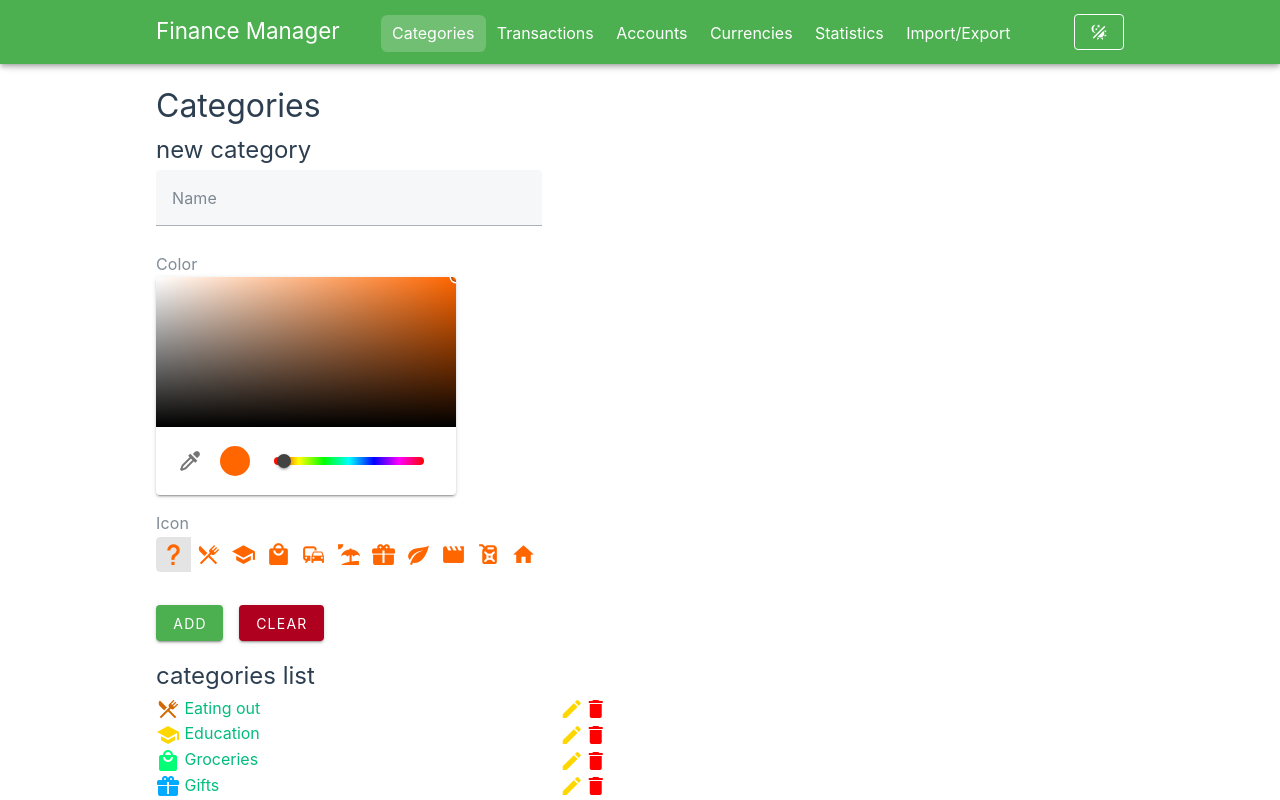
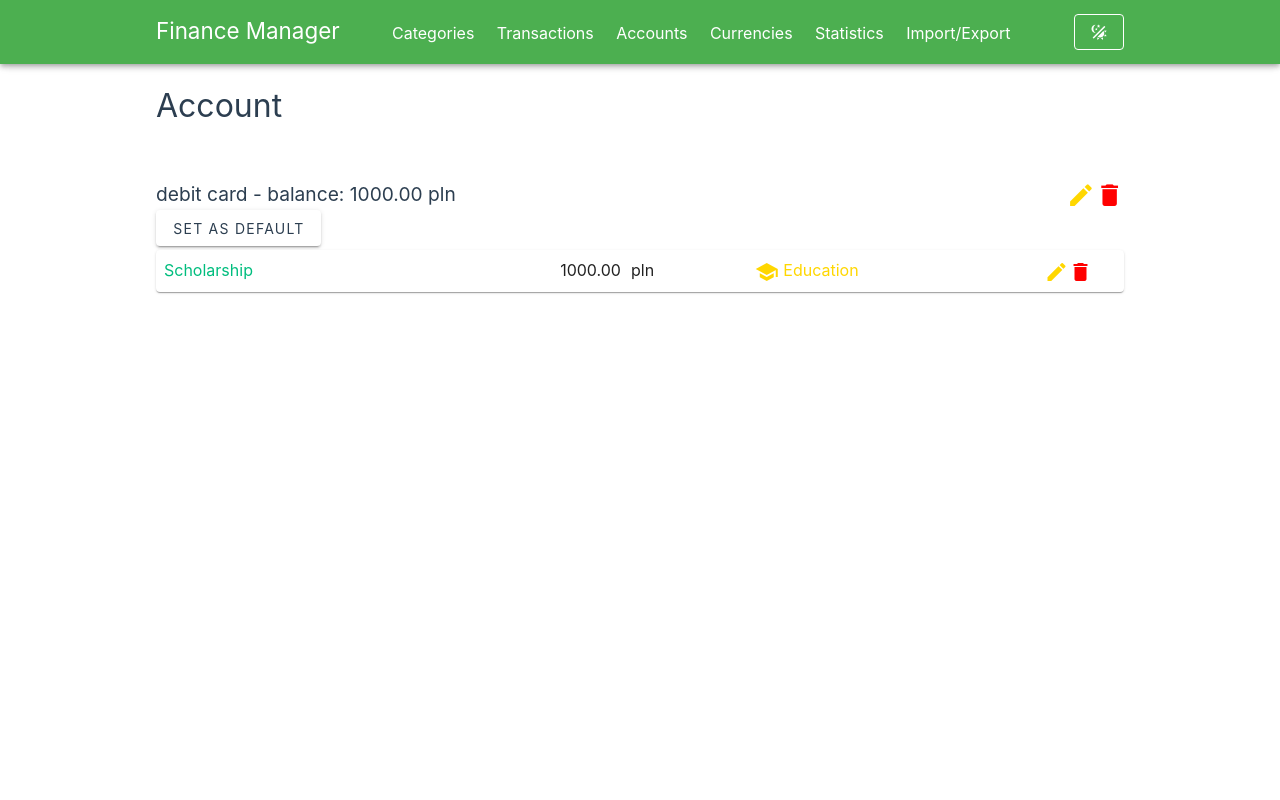
Before and after one commit to FilipTarajko/finance-manager, a Vue app: page /accounts/1 in a window 1280 px wide. Before the commit this address led to /. Shown: the top 800 px of the page. Built offline with nearby package versions, Linux system fonts and the light colour scheme.

Commit message:
Add AccountDetailsView at /accounts/:accountId

```diff
--- a/src/router/index.ts
+++ b/src/router/index.ts
@@ -16,8 +16,18 @@ const router = createRouter({
     },
     {
       path: '/accounts',
-      name: 'accounts',
-      component: () => import('../views/AccountsView.vue')
+      children: [
+        {
+          path: '',
+          name: 'accounts',
+          component: () => import('../views/AccountsView.vue')
+        },
+        {
+          path: ':accountId',
+          name: 'account',
+          component: () => import('../views/AccountDetailsView.vue')
+        }
+      ]
     },
     {
       path: '/currencies',
--- /dev/null
+++ b/src/views/AccountDetailsView.vue
@@ -0,0 +1,48 @@
+<script setup lang="ts">
+import { useAccountsStore } from '../stores/accountsStore'
+import AccountEditDialog from '@/components/Accounts/AccountEditDialog.vue'
+import { computed, ref, type Ref } from 'vue'
+import { useRoute } from 'vue-router'
+import AccountComponent from '@/components/Accounts/AccountComponent.vue';
+import TransactionEditDialog from '@/components/Transactions/TransactionEditDialog.vue'
+import type { Account } from '@/types/types'
+import { useTransactionFormComposable } from '@/composables/transactionFormComposable'
+const accountsStore = useAccountsStore();
+const route = useRoute()
+
+const account = computed(() => {
+  return accountsStore.getAccountById(route.params.accountId as any)
+})
+
+const { isTransactionDialogShown, dialogTransaction, showTransactionDialog } = useTransactionFormComposable();
+
+const isAccountDialogShown = ref(false)
+const dialogAccount: Ref<Account | null> = ref(null)
+
+function showAccountDialog(account: Account) {
+  dialogAccount.value = account
+  isAccountDialogShown.value = true
+}
+</script>
+
+<template>
+  <main>
+    <h1>Account</h1>
+    <template v-if="account">
+      <AccountComponent
+        :account="account"
+        :showTransactionDialog="showTransactionDialog"
+        :showAccountDialog="showAccountDialog"
+      ></AccountComponent>
+      <AccountEditDialog
+        v-model=isAccountDialogShown
+        :editedAccount="dialogAccount"
+      ></AccountEditDialog>
+      <TransactionEditDialog
+        v-model=isTransactionDialogShown
+        :transaction="dialogTransaction"
+      ></TransactionEditDialog>
+    </template>
+    <template v-else> Account not found </template>
+  </main>
+</template>
```
